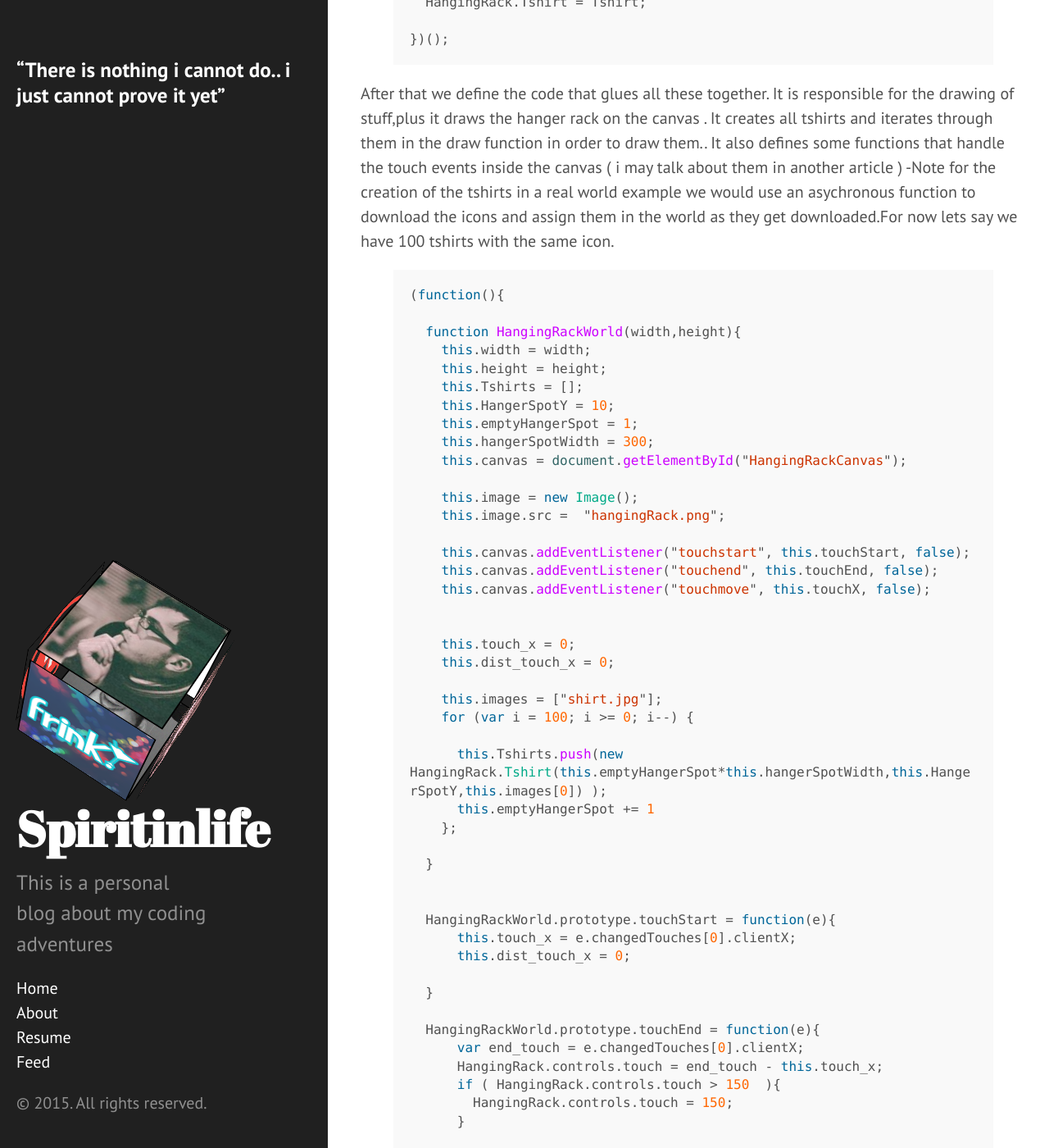
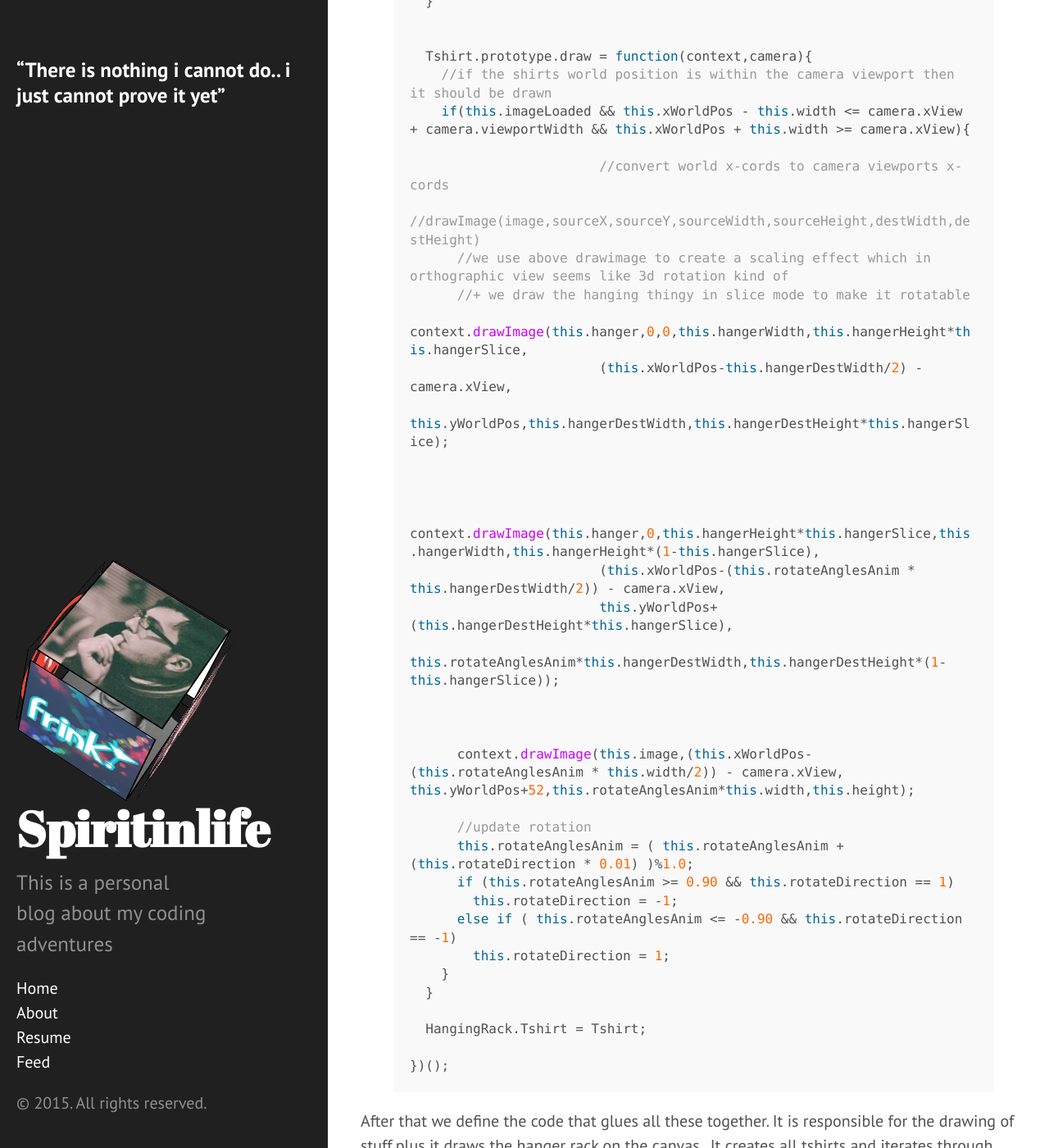
Before and after one commit to spiritinlife/spiritinlife.github.io, a Jekyll site: the page built from _posts/2014-08-02-Implementing-hanging-rack-clothes-js-canvas.markdown, in a window 1280 px wide and 1400 px high, scrolled down 8682 px. Shown: the whole window at 82% size. Built offline with Jekyll 4.4.1, drawn with Linux system fonts in a browser that asks for light colours; Markdown is read by kramdown in place of the engine named in the settings; comment, search, counter and statistics services are not loaded; some of the changed text lies outside the part shown.

Commit message:
Update post about HangingRack

```diff
--- a/_posts/2014-08-02-Implementing-hanging-rack-clothes-js-canvas.markdown
+++ b/_posts/2014-08-02-Implementing-hanging-rack-clothes-js-canvas.markdown
@@ -110,6 +115,7 @@
 
 
 This code just says that when you press left arrow set the HangingRack.controls.left to true and when you release set it to false (the same for right arrow)
+**Update added an autoplay mode by pressing a ( only brings tshirts from right to left it does not ping pong )
 
 After that i define a function which handles the game loop .There are numerous articles on the web saying that you should use this requestAnimFrame and not plain old setInterval.
 
@@ -235,43 +241,44 @@
   }
 
 
-  xCamera.prototype.updateViewport = function() {
+	xCamera.prototype.updateViewport = function() {
 
-    if (HangingRack.controls.left === true){
-      //Update the position of Camera
-      //Left means that we need to see more to the  right so we add
-      this.xView += this.cameraSpeed * HangingRack.STEP;
+    if (HangingRack.controls.autoPlay === true)
+    {
+      this.xView += this.cameraSpeed/2 * HangingRack.STEP;
     }
+    else
+    {
+      if (HangingRack.controls.left === true){
+        //Update the position of Camera
+        this.xView += this.cameraSpeed * HangingRack.STEP;
+      }
 
 
-    if (HangingRack.controls.right === true){
-      //Update the position of Camera
-      //Right means that we need to see more to the left so we subtract
-      this.xView -= this.cameraSpeed * HangingRack.STEP;
+      if (HangingRack.controls.right === true){
+        //Update the position of Camera
+        this.xView -= this.cameraSpeed * HangingRack.STEP;
 
-    }
+      }
 
+      if (HangingRack.controls.touch > 0)
+      {
+        this.xView -= HangingRack.controls.touch  * HangingRack.STEP;
+        HangingRack.controls.touch -= 1;
+        if (HangingRack.controls.touch < 0 ){
+          HangingRack.controls.touch = 0;
+        }
+      }
 
-
-
-    if (HangingRack.controls.touch > 0)
-    {
-      this.xView -= HangingRack.controls.touch  * HangingRack.STEP;
-      HangingRack.controls.touch -= 1;
-      if (HangingRack.controls.touch < 0 ){
-        HangingRack.controls.touch = 0;
+      if (HangingRack.controls.touch < 0)
+      {
+        this.xView -= HangingRack.controls.touch  * HangingRack.STEP;
+        HangingRack.controls.touch += 1;
+        if (HangingRack.controls.touch > 0 ){
+            HangingRack.controls.touch = 0;
+          }
       }
     }
-
-    if (HangingRack.controls.touch < 0)
-    {
-      this.xView -= HangingRack.controls.touch  * HangingRack.STEP;
-      HangingRack.controls.touch += 1;
-      if (HangingRack.controls.touch > 0 ){
-          HangingRack.controls.touch = 0;
-        }
-    }
-
     //set the new position of the camera
     this.viewport.set(this.xView,this.yView);
 
@@ -286,6 +293,7 @@
     }
   }
 
+
    HangingRack.xCamera = xCamera;
 })();
 
@@ -295,6 +303,10 @@
 
 
 
+
+**Update make tshirts rotatble as Requested by a commenter ( Yannick Albert  ).
+**Thanks to a friend of mine that told me that in orthogrphic mode you emulate 3d **rotation as a scaling from -1 to 1 of the width of the image. This is kind of cool.
+**This is not properly explained with comments in code because i am lacking the time to **do it . Leave comments if you have any questions.
 
 Next we define our tshirt.
 It has its own world coords,width and height.
@@ -335,9 +347,31 @@
     //if the shirts world position is within the camera viewport then it should be drawn
     if(this.imageLoaded && this.xWorldPos - this.width <= camera.xView + camera.viewportWidth && this.xWorldPos + this.width >= camera.xView){
 
-      //convert world x-cords to camera viewports x-cords
-      context.drawImage(this.hanger,(this.xWorldPos-this.hangerWidth/2) - camera.xView, this.yWorldPos,this.hangerWidth,this.hangerHeight);
-      context.drawImage(this.image,(this.xWorldPos-this.width/2) - camera.xView, this.yWorldPos+51,this.width,this.height);
+			//convert world x-cords to camera viewports x-cords
+      //drawImage(image,sourceX,sourceY,sourceWidth,sourceHeight,destWidth,destHeight)
+      //we use above drawimage to create a scaling effect which in orthographic view seems like 3d rotation kind of
+      //+ we draw the hanging thingy in slice mode to make it rotatable
+      context.drawImage(this.hanger,0,0,this.hangerWidth,this.hangerHeight*this.hangerSlice,
+                        (this.xWorldPos-this.hangerDestWidth/2) - camera.xView,
+                        this.yWorldPos,this.hangerDestWidth,this.hangerDestHeight*this.hangerSlice);
+
+
+
+      context.drawImage(this.hanger,0,this.hangerHeight*this.hangerSlice,this.hangerWidth,this.hangerHeight*(1-this.hangerSlice),
+                        (this.xWorldPos-(this.rotateAnglesAnim * this.hangerDestWidth/2)) - camera.xView,
+                        this.yWorldPos+(this.hangerDestHeight*this.hangerSlice),
+                        this.rotateAnglesAnim*this.hangerDestWidth,this.hangerDestHeight*(1-this.hangerSlice));
+
+
+
+      context.drawImage(this.image,(this.xWorldPos- (this.rotateAnglesAnim * this.width/2)) - camera.xView, this.yWorldPos+52,this.rotateAnglesAnim*this.width,this.height);
+
+      //update rotation
+      this.rotateAnglesAnim = ( this.rotateAnglesAnim + (this.rotateDirection * 0.01) )%1.0;
+      if (this.rotateAnglesAnim >= 0.90 && this.rotateDirection == 1)
+        this.rotateDirection = -1;
+      else if ( this.rotateAnglesAnim <= -0.90 && this.rotateDirection == -1)
+        this.rotateDirection = 1;
     }
   }
 
@@ -348,6 +382,7 @@
 
 
 {% endhighlight %}
+
 
 
 After that we define the code that glues all these together.
@@ -511,3 +546,7 @@
 
 
 That is all folks!!
+
+
+**Updates ( 26 April ) add autoplay and make tshirts rotable
+**As requested from Yannick Albert
```
Also changed, not shown: other parts of _posts/2014-08-02-Implementing-hanging-rack-clothes-js-canvas.markdown (+7 -2 lines), hidden_articles/HangingRack/xCamera.js (+5 -9 lines).
